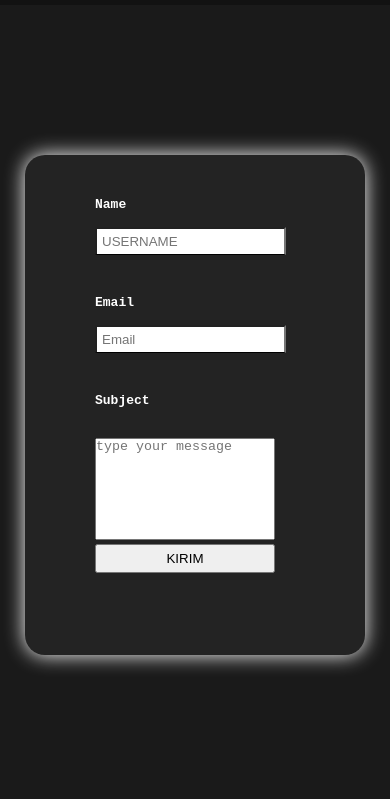
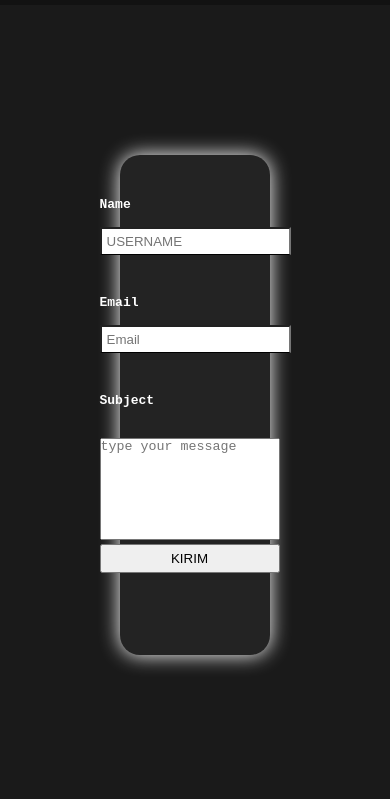
Before and after one commit to ZAKYVANGOBEL15/Portofolio, a plain HTML site: page contact.html in a window 390 px wide. Shown: the part 45-844 px from the top of the page. Drawn offline with Linux system fonts and the light colour scheme.

Commit message:
style.css
Signed-off-by: Zaky <145343615+ZAKYVANGOBEL15@users.noreply.github.com>

```diff
--- a/style.css
+++ b/style.css
@@ -276,7 +276,7 @@ textarea {
     align-items: center;
     background-color: #232323;
     justify-content: center;
-    width: 340px;
+    width: 150px;
     border-radius: 20px;
     box-shadow: 0 0 20px 0 white;
     display: flex;
```
